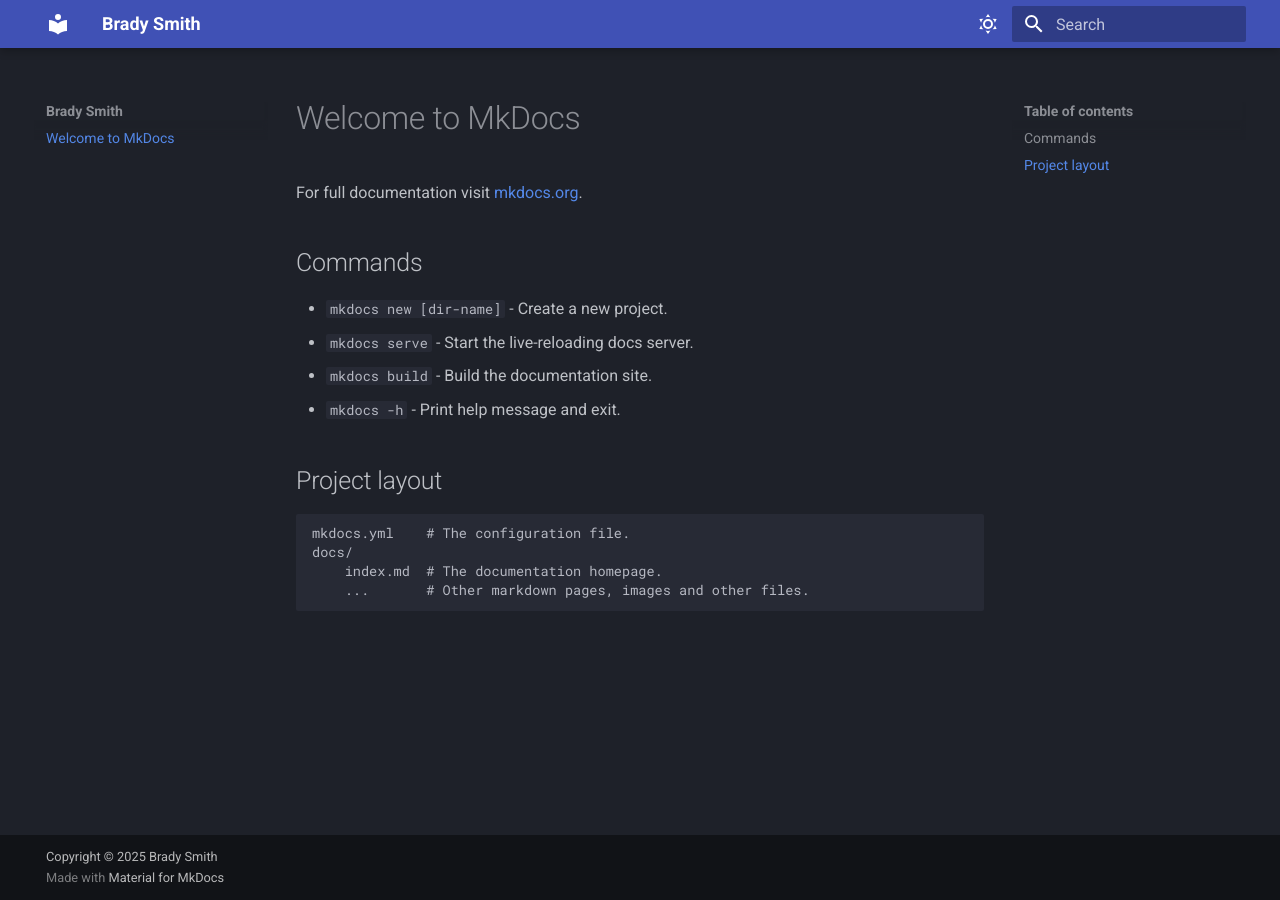
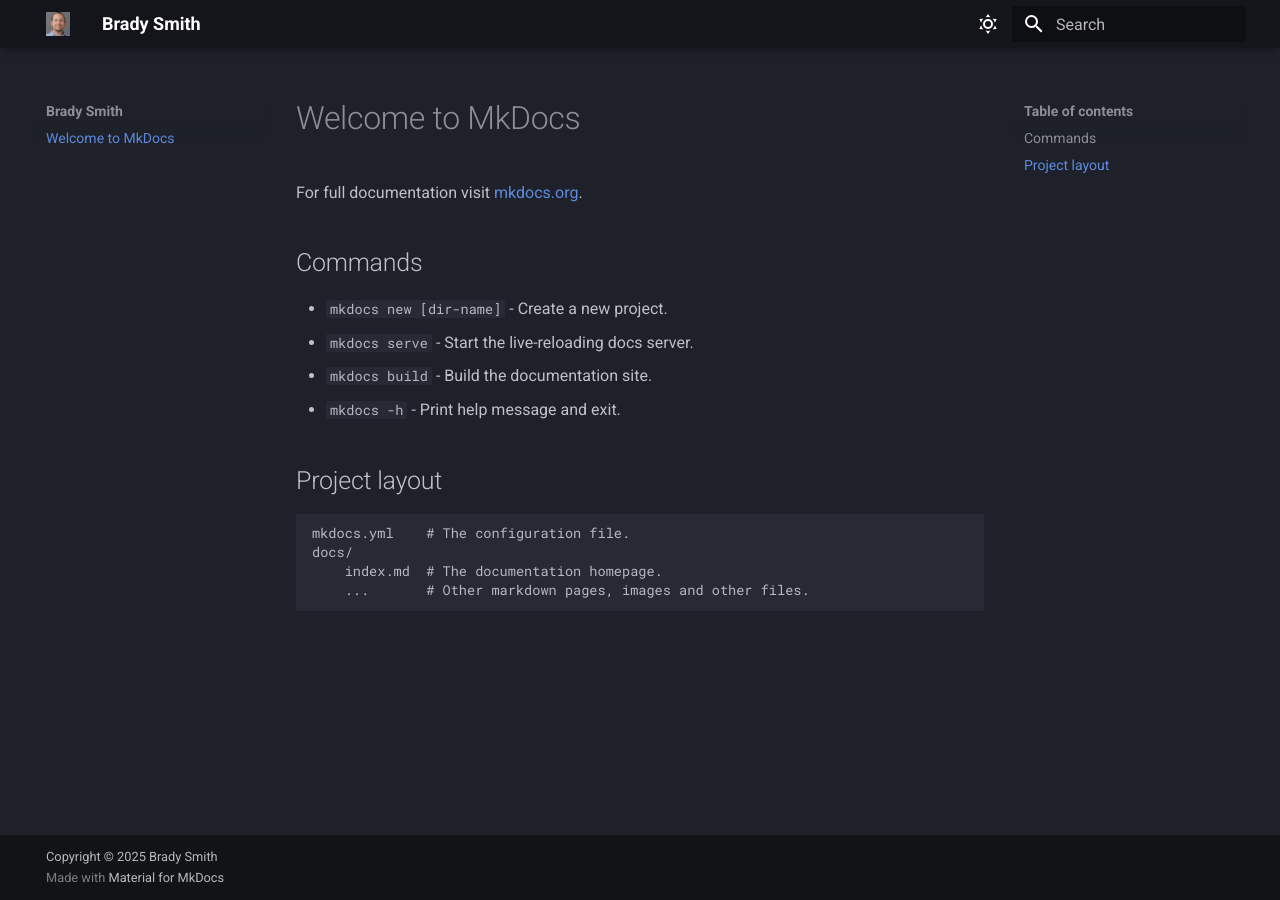
Before and after one commit to brasmi/brasmi.github.io, an MkDocs documentation site: the page built from docs/index.md, in a window 1280 px wide. Built offline with MkDocs 1.6.1 and Material for MkDocs 9.7.7, drawn with Linux system fonts in a browser that asks for light colours.

Commit message:
icons and stuff

```diff
--- a/mkdocs.yml
+++ b/mkdocs.yml
@@ -2,19 +2,18 @@ site_name: Brady Smith
 site_url: https://bradyasmith.com
 theme:
   name: material
+  logo: assets/images/avatar.png
   font:
     text: Roboto
     code: Roboto Mono
-  icon:
-    logo: assets/avatar.jpg
   palette:
     # Dark Mode
     - scheme: slate
       toggle:
         icon: material/weather-sunny
         name: Dark mode
-      primary: indigo
-      accent: blue
+      primary: black
+      accent: indigo
 
     # Light Mode
     - scheme: default
@@ -29,5 +28,8 @@ markdown_extensions:
   - md_in_html
   - toc:
       permalink: true
+  - pymdownx.emoji:
+      emoji_index: !!python/name:material.extensions.emoji.twemoji
+      emoji_generator: !!python/name:material.extensions.emoji.to_svg
 
 copyright: Copyright &copy; 2025 Brady Smith
```
Also changed, not shown: docs/assets/avatar.jpg (deleted), docs/assets/images/avatar.png (added), docs/assets/images/favicon.png (added).
